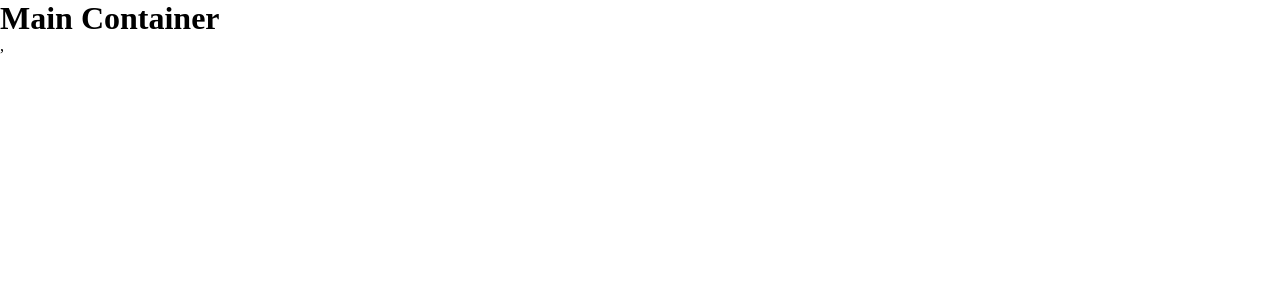
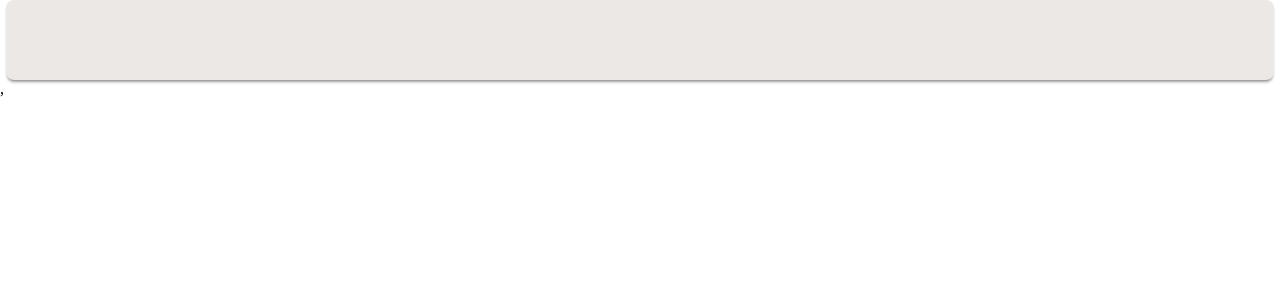
Before and after one commit to anthonyscaletti/Covid19-Global-Tracker, a React app: page / in a window 1280 px wide. Shown: the top 300 px of the page. Built offline with nearby package versions, Linux system fonts and the light colour scheme.

Commit message:
Created NavBar Skeleton

```diff
--- a/src/components/NavBar.tsx
+++ b/src/components/NavBar.tsx
@@ -0,0 +1,14 @@
+import React from 'react'
+import '../styles/navBar.css';
+
+class NavBar extends React.PureComponent {
+    render() {
+        return (
+            <div className="navBar">
+
+            </div>
+        );
+    }
+}
+
+export default NavBar;
--- a/src/components/containers/MainContainer.tsx
+++ b/src/components/containers/MainContainer.tsx
@@ -1,12 +1,13 @@
 import React from 'react';
 
 import '../../styles/main.css';
+import NavBar from '../NavBar'
 
-class MainContainer extends React.Component {
+class MainContainer extends React.PureComponent {
     render() {
         return (
             <div className="mainContainer">
-                <h1>Main Container</h1>
+                <NavBar />
             </div>
         );
     }
--- a/src/styles/main.css
+++ b/src/styles/main.css
@@ -4,6 +4,6 @@
 }
 
 .mainContainer {
-    width: 100%;
     height: 100%;
+    margin: 0 0.5% 0 0.5%;
 }
--- /dev/null
+++ b/src/styles/navBar.css
@@ -0,0 +1,7 @@
+.navBar {
+    width: 100%;
+    height: 10vh;
+    background-color: #ebe8e6;
+    border-radius: 0.5rem;
+    box-shadow: 0 0.2rem 0.2rem -0.1rem grey;
+}
```
